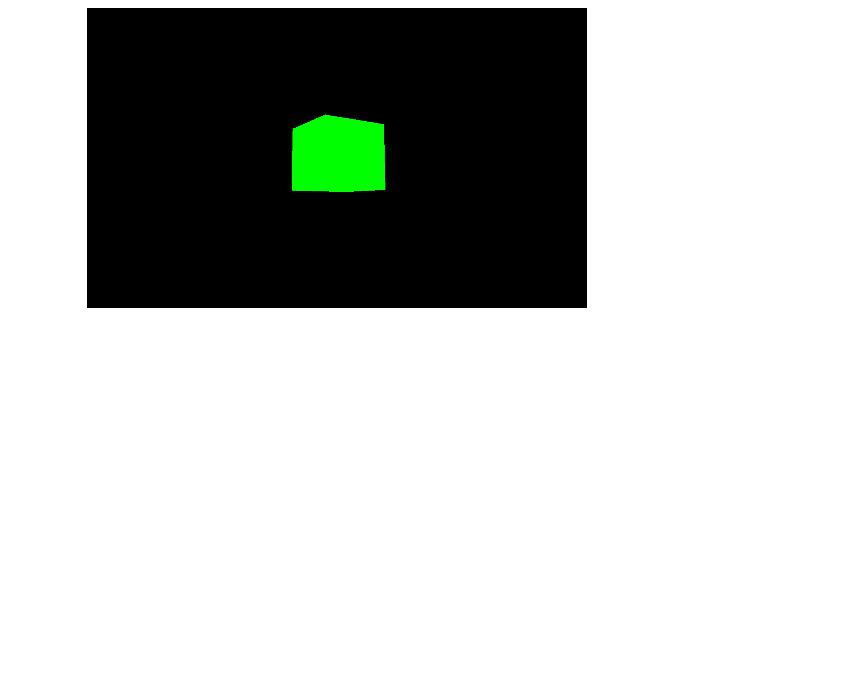
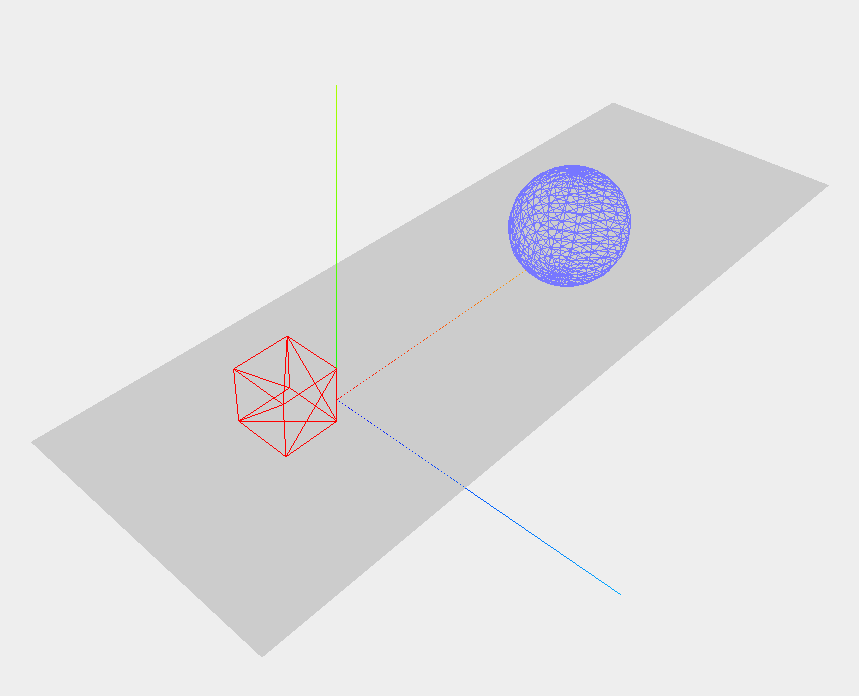
Before and after one commit to gnuwilliam/threejs-sample, a plain HTML site: page index.html in a window 1280 px wide. Shown: the whole page, without its empty margins (303-1162 px from the left). Drawn offline with Linux system fonts and the light colour scheme.

Commit message:
new example

```diff
--- a/assets/js/core.js
+++ b/assets/js/core.js
@@ -1,23 +1,85 @@
+// ============================
+// Defines the camera and scene
+// ============================
+
 var scene = new THREE.Scene();
-var camera = new THREE.PerspectiveCamera( 50, window.innerWidth / window.innerHeight, 0.3, 1000 );
+var camera = new THREE.PerspectiveCamera(45, window.innerWidth / window.innerHeight, 0.1, 1000);
+
+// ====================
+// Defines the renderer
+// ====================
 
 var renderer = new THREE.WebGLRenderer();
-renderer.setSize( window.innerWidth, window.innerHeight );
-document.querySelector('.container').appendChild( renderer.domElement );
+renderer.setClearColorHex(0xEEEEEE);
+renderer.setSize(window.innerWidth, window.innerHeight);
 
-var geometry = new THREE.CubeGeometry(1,1,1);
-var material = new THREE.MeshBasicMaterial( { color: 0x00ff00 } );
-var cube = new THREE.Mesh( geometry, material );
-scene.add( cube );
+// ================
+// Defines the axes
+// ================
 
-camera.position.z = 5;
+var axes = new THREE.AxisHelper( 20 );
+scene.add(axes);
 
-function render() {
-    requestAnimationFrame(render);
-    renderer.render(scene, camera);
+// =====================
+// Defines the spotlight
+// =====================
 
-    cube.rotation.x += 0.01;
-    cube.rotation.y += 0.04;
-}
+var spotLight = new THREE.SpotLight( 0xffffff );
+spotLight.position.set( -40, 60, -10 );
+scene.add( spotLight );
 
-render();
+// =======================
+// Defines a plane element
+// =======================
+
+var planeGeometry = new THREE.PlaneGeometry(60,20,1,1);
+var planeMaterial = new THREE.MeshBasicMaterial({color: 0xcccccc});
+var plane = new THREE.Mesh(planeGeometry,planeMaterial);
+
+plane.rotation.x =- 0.5 * Math.PI;
+plane.position.x = 15;
+plane.position.y = 0;
+plane.position.z = 0;
+scene.add(plane);
+
+// ======================
+// Defines a cube element
+// ======================
+
+var cubeGeometry = new THREE.CubeGeometry(4,4,4);
+var cubeMaterial = new THREE.MeshBasicMaterial({color: 0xff0000, wireframe: true});
+var cube = new THREE.Mesh(cubeGeometry, cubeMaterial);
+
+cube.position.x = -4;
+cube.position.y = 3;
+cube.position.z = 0;
+scene.add(cube);
+
+// ========================
+// Defines a sphere element
+// ========================
+
+var sphereGeometry = new THREE.SphereGeometry(4,20,20);
+var sphereMaterial = new THREE.MeshBasicMaterial({color: 0x7777ff, wireframe: true});
+var sphere = new THREE.Mesh(sphereGeometry,sphereMaterial);
+
+sphere.position.x = 20;
+sphere.position.y = 4;
+sphere.position.z = 2;
+scene.add(sphere);
+
+// ==================
+// Camera definitions
+// ==================
+
+camera.position.x = -30;
+camera.position.y = 40;
+camera.position.z = 30;
+camera.lookAt(scene.position);
+
+// ============================
+// Render the scene
+// ============================
+
+document.body.appendChild(renderer.domElement);
+renderer.render(scene, camera);
--- a/index.html
+++ b/index.html
@@ -2,14 +2,13 @@
     <head>
         <title>Three.js Sample</title>
         <style>
-            .container {
-                width: 500px;
-                margin: 0 auto;
-                position: relative;
+            body {
+                margin: 0;
+                overflow: hidden;
             }
             canvas {
-                width: 500px;
-                height: 300px;
+                width: 100%;
+                height: 100%;
             }
         </style>
     </head>
```
